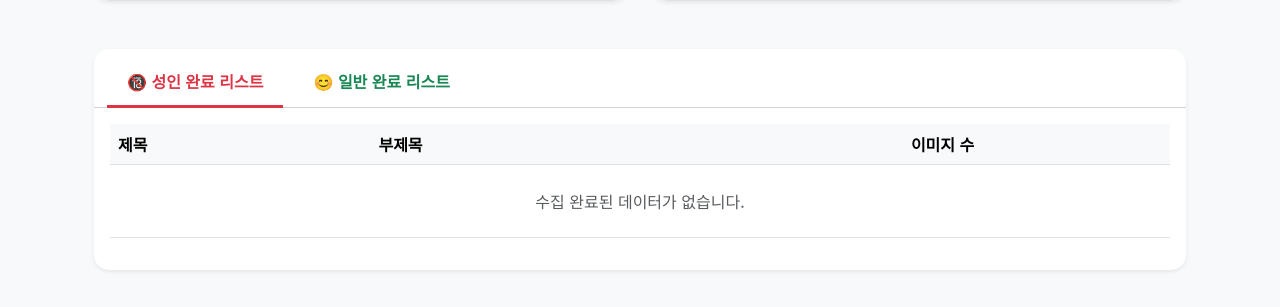
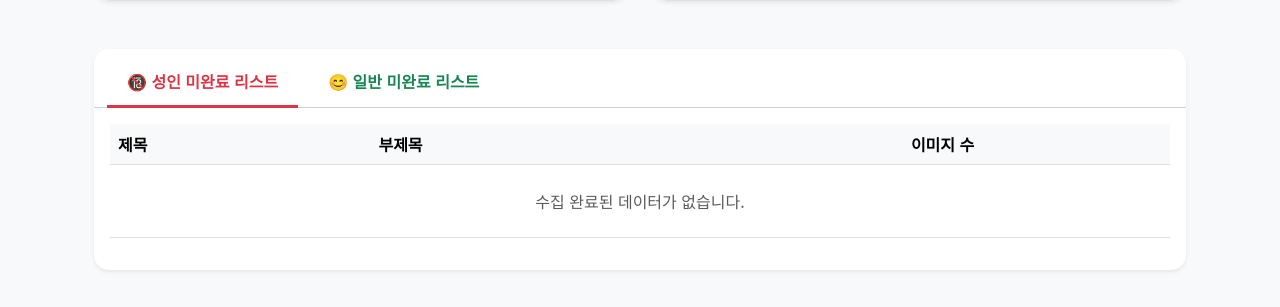
Before and after one commit to k45734/flask_web, a Flask app: page /webtoon/alim_list in a window 1280 px wide. Shown: the part 428-735 px from the top of the page. Run offline with Flask 3, Linux system fonts and the light colour scheme; data that the repository does not hold is empty; parts of the project's set-up code (start-up, migrations or seed data) failed here and were passed over; some libraries are stand-ins or nearby versions.

Commit message:
Update webtoon_alim_list.html

```diff
--- a/templates/webtoon_alim_list.html
+++ b/templates/webtoon_alim_list.html
@@ -68,10 +68,10 @@
         <div class="card-header bg-white">
             <ul class="nav nav-tabs card-header-tabs" id="statusTab" role="tablist">
                 <li class="nav-item">
-                    <button class="nav-link active fw-bold text-danger" data-bs-toggle="tab" data-bs-target="#tab-adult" type="button">🔞 성인 완료 리스트</button>
+                    <button class="nav-link active fw-bold text-danger" data-bs-toggle="tab" data-bs-target="#tab-adult" type="button">🔞 성인 미완료 리스트</button>
                 </li>
                 <li class="nav-item">
-                    <button class="nav-link fw-bold text-success" data-bs-toggle="tab" data-bs-target="#tab-normal" type="button">😊 일반 완료 리스트</button>
+                    <button class="nav-link fw-bold text-success" data-bs-toggle="tab" data-bs-target="#tab-normal" type="button">😊 일반 미완료 리스트</button>
                 </li>
             </ul>
         </div>
```
